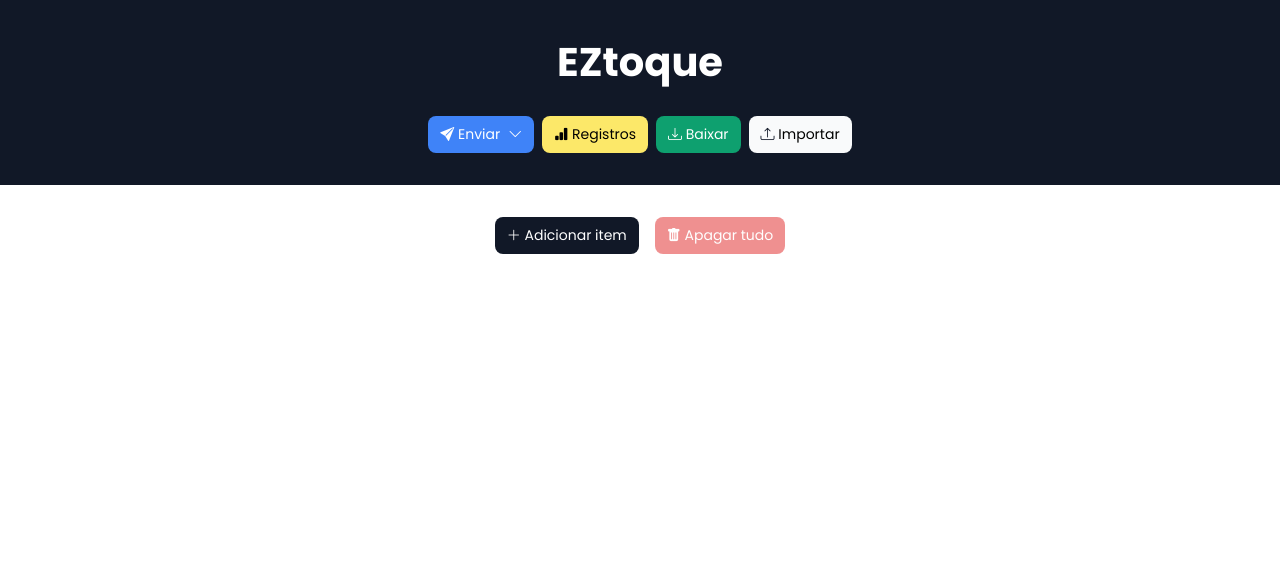
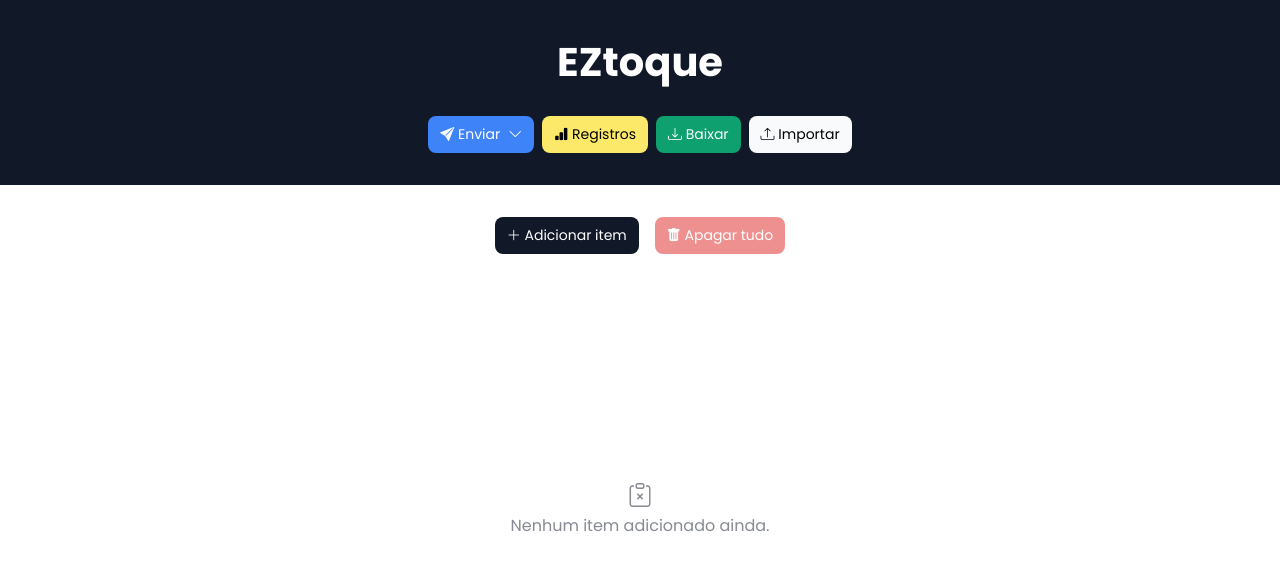
Before and after one commit to benhurk/Meu-Estoque, a React (Vite) app: page / in a window 1280 px wide. Shown: the top 570 px of the page. Built offline with nearby package versions, Linux system fonts and the light colour scheme; the HTML template or start-up script is replaced by a standard one.

Commit message:
Added a placeholder content to display when no content is avaiable

```diff
--- a/src/App.tsx
+++ b/src/App.tsx
@@ -9,6 +9,7 @@ import ListItem from './components/ListItem';
 import Modal from './components/Modal';
 import ItemForm from './components/ItemForm';
 import ListButtons from './components/ListButtons';
+import PlaceholderContent from './components/PlaceholderContent';
 
 function App() {
     const listItems = useListStore((state) => state.items);
@@ -24,7 +25,8 @@ function App() {
                     setFormMode={setFormMode}
                     openFormFn={setItemFormOpen}
                 />
-                <ul className='list-group'>
+                {listItems.length > 0 ? (
+                    <ul>
                         {listItems.map((item) => (
                             <ListItem
                                 key={item.id}
@@ -43,6 +45,9 @@ function App() {
                             />
                         ))}
                     </ul>
+                ) : (
+                    <PlaceholderContent text='Nenhum item adicionado ainda.' />
+                )}
 
                 <Modal isOpen={itemFormOpen} setIsOpen={setItemFormOpen}>
                     <ItemForm setItemFormOpen={setItemFormOpen} />
--- a/src/components/LogsTable/index.tsx
+++ b/src/components/LogsTable/index.tsx
@@ -11,6 +11,7 @@ import mapOptions from '../../utils/mapOptions';
 import months from '../../const/months';
 import filterLogs from '../../utils/filterLogs';
 import useLogsStore from '../../stores/logsStore';
+import PlaceholderContent from '../PlaceholderContent';
 
 export default function LogsTable() {
     const logs = useLogsStore((state) => state.logs);
@@ -58,12 +59,7 @@ export default function LogsTable() {
                         </tbody>
                     </table>
                 ) : (
-                    <div className='d-flex flex-column justify-content-center align-items-center h-100 text-center'>
-                        <i className='bi bi-clipboard-x fs-4' />
-                        <span className='d-block'>
-                            Nenhum registro disponível.
-                        </span>
-                    </div>
+                    <PlaceholderContent text='Nenhum registro disponível.' />
                 )}
             </div>
         </>
--- /dev/null
+++ b/src/components/PlaceholderContent/PlaceholderContent.module.css
@@ -0,0 +1,14 @@
+.placeholderContent {
+    display: flex;
+    flex-direction: column;
+    justify-content: center;
+    padding-top: 25%;
+    text-align: center;
+    font-size: 1rem;
+    opacity: 0.5;
+    user-select: none;
+}
+
+.icon {
+    font-size: 1.5rem;
+}
--- /dev/null
+++ b/src/components/PlaceholderContent/index.tsx
@@ -0,0 +1,14 @@
+import styles from './PlaceholderContent.module.css';
+
+type Props = {
+    text: string;
+};
+
+export default function PlaceholderContent({ text }: Props) {
+    return (
+        <div className={styles.placeholderContent}>
+            <i className={`bi bi-clipboard-x ${styles.icon}`} />
+            <span>{text}</span>
+        </div>
+    );
+}
```
Lines whose indentation alone changed are shown as unchanged.
